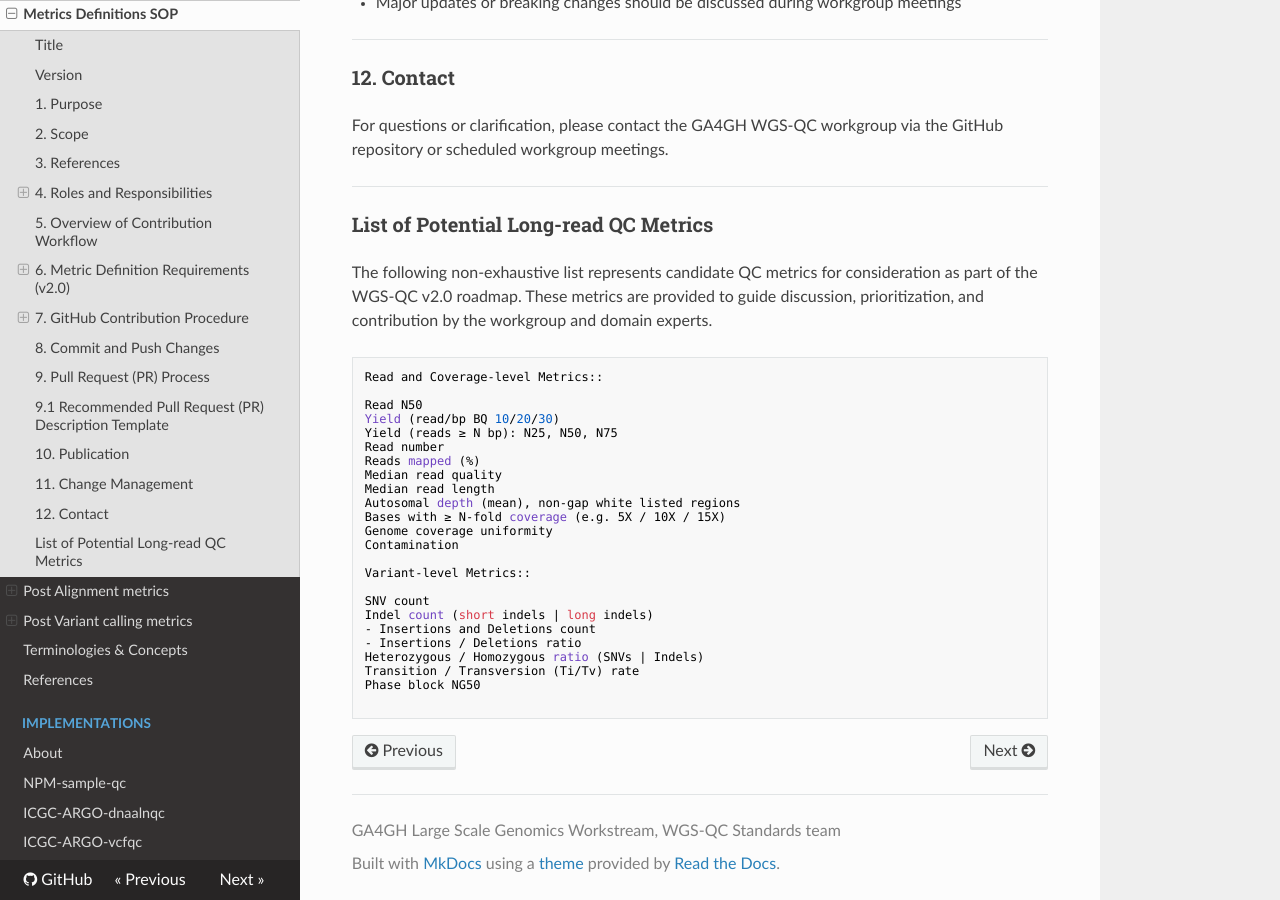
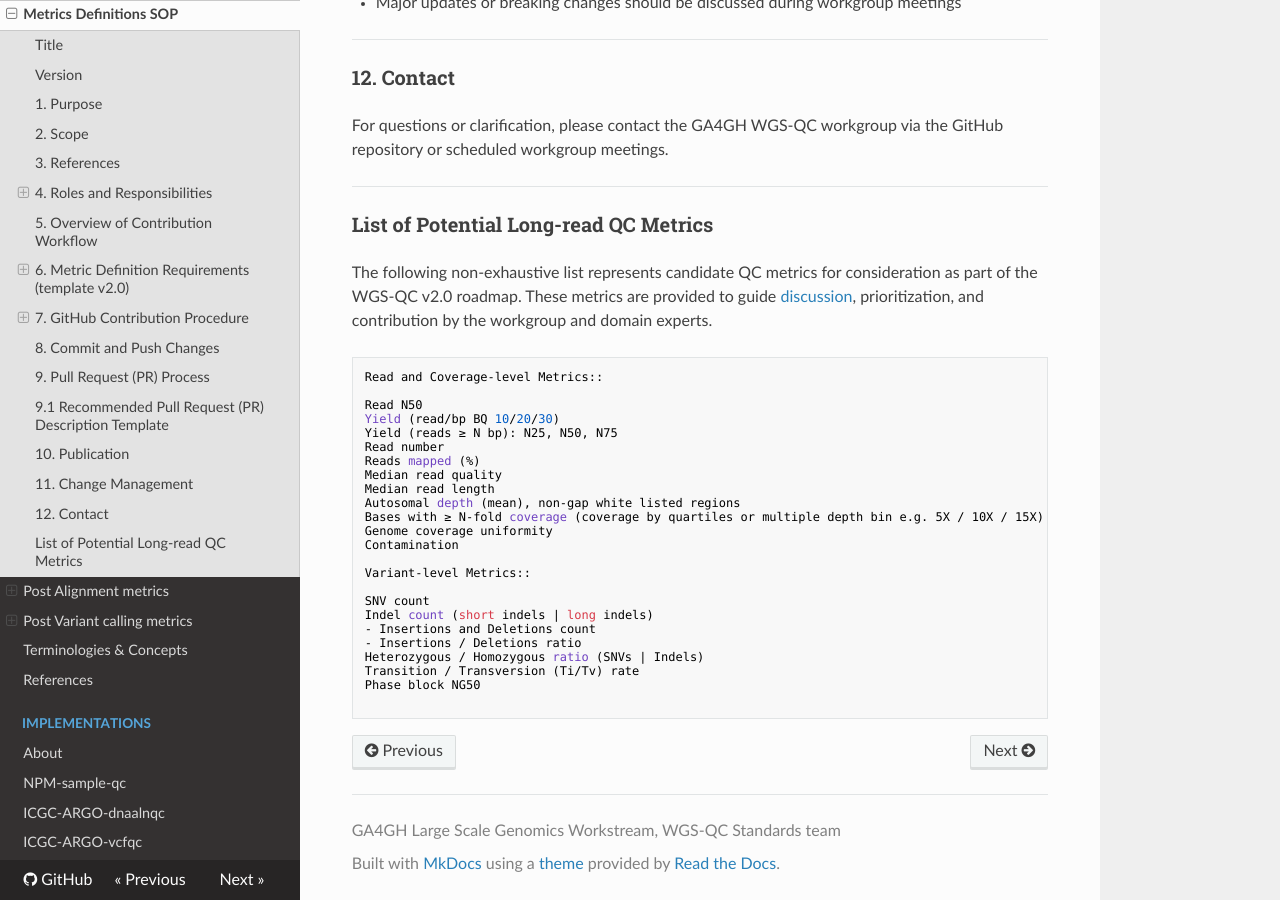
Before and after one commit to ga4gh/quality-control-wgs, an MkDocs documentation site: the page built from docs/metrics_definitions/sop.md, in a window 1280 px wide and 900 px high, scrolled down 4954 px. Built offline with MkDocs 1.6.1, drawn with Linux system fonts in a browser that asks for light colours; nearby versions of some CDN libraries; some of the changed text lies outside the part shown.

Commit message:
minor edit list of qc metric

````diff
--- a/docs/metrics_definitions/sop.md
+++ b/docs/metrics_definitions/sop.md
@@ -80,7 +80,7 @@ Out of scope:
 
 -------------------------------------------------------------------------------------------------------------------------------------------------------------
 
-### 6. Metric Definition Requirements (v2.0)
+### 6. Metric Definition Requirements (template v2.0)
 Each QC metric definition **must** follow the latest workgroup-consensus template and be authored as a **Markdown (.md)** file.
 
 #### 6.1 Mandatory and Optional Fields
@@ -209,7 +209,7 @@ For questions or clarification, please contact the GA4GH WGS-QC workgroup via th
 -------------------------------------------------------------------------------------------------------------------------------------------------------------
 
 ### List of Potential Long-read QC Metrics
-The following non-exhaustive list represents candidate QC metrics for consideration as part of the WGS-QC v2.0 roadmap. These metrics are provided to guide discussion, prioritization, and contribution by the workgroup and domain experts.
+The following non-exhaustive list represents candidate QC metrics for consideration as part of the WGS-QC v2.0 roadmap. These metrics are provided to guide [discussion](https://github.com/ga4gh/quality-control-wgs/discussions), prioritization, and contribution by the workgroup and domain experts.
 
 ```
 Read and Coverage-level Metrics::
@@ -222,7 +222,7 @@ Reads mapped (%)
 Median read quality
 Median read length
 Autosomal depth (mean), non-gap white listed regions
-Bases with ≥ N-fold coverage (e.g. 5X / 10X / 15X)
+Bases with ≥ N-fold coverage (coverage by quartiles or multiple depth bin e.g. 5X / 10X / 15X)
 Genome coverage uniformity
 Contamination
 
````
